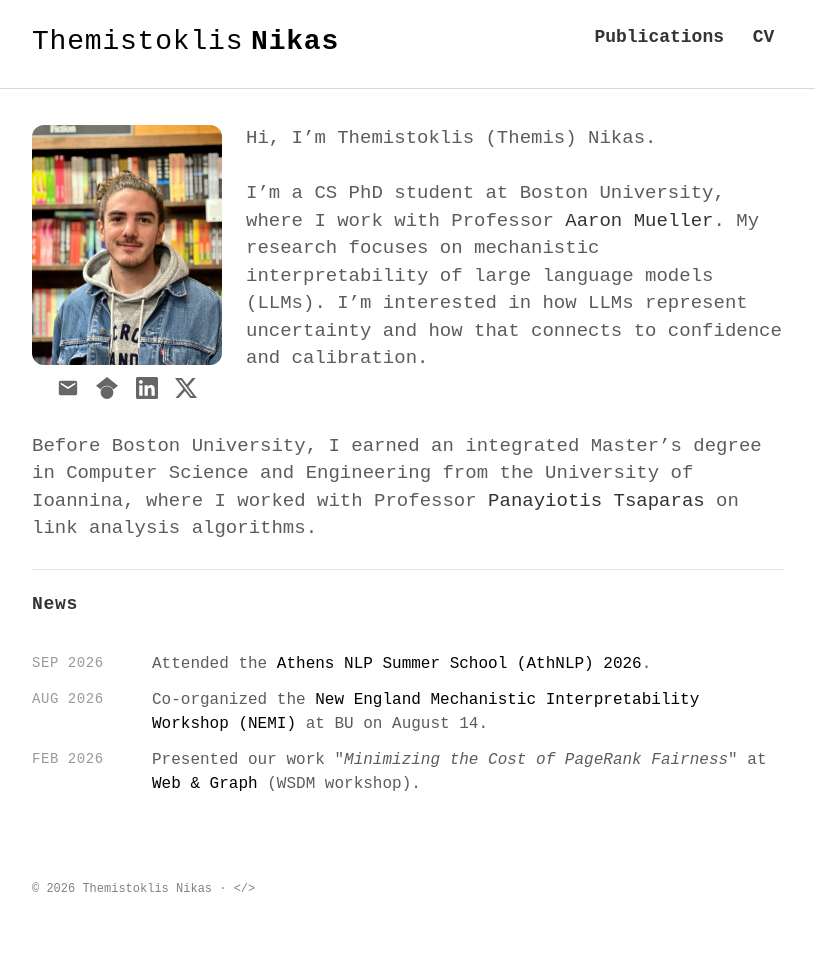
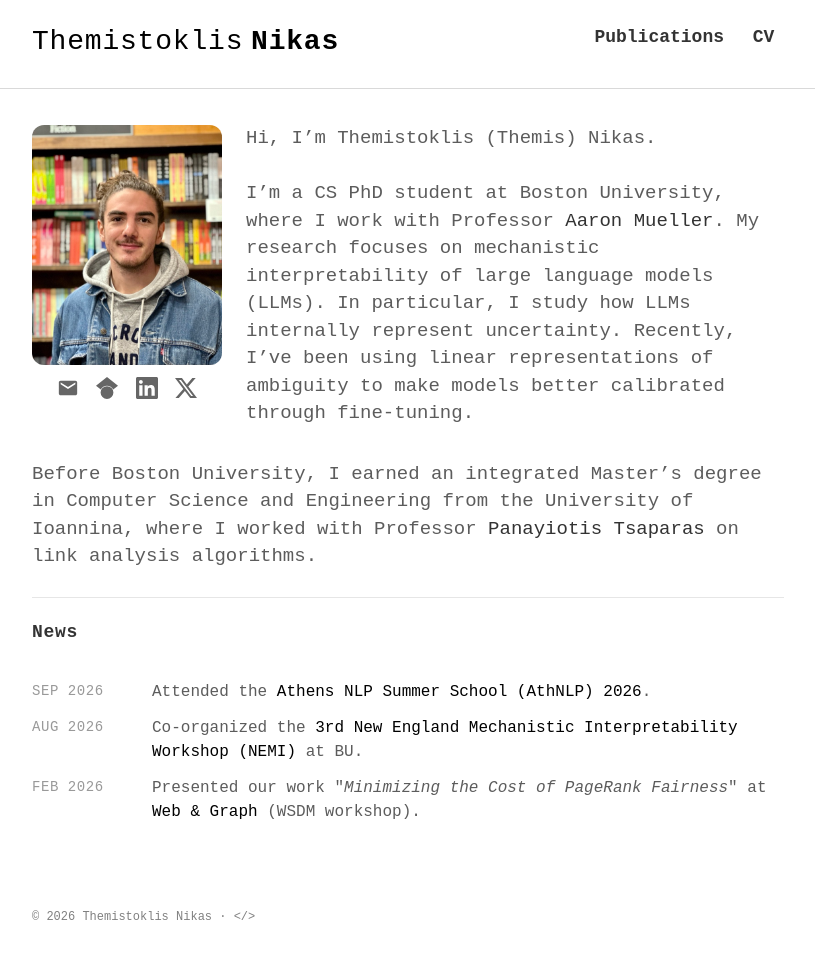
Before and after one commit to tnikas/tnikas.github.io, a Jekyll site: the page built from index.html, in a window 1280 px wide. Shown: the whole page, without its empty margins (232-1047 px from the left). Built offline with Jekyll 4.4.1, drawn with Linux system fonts in a browser that asks for light colours; some web fonts are replaced; before the commit the page ends 946 px from its top, so only the background shows below that.

Commit message:
Sharper research sentence in intro; NEMI news names the 3rd edition
Co-Authored-By: Claude Opus 5.5 <noreply@anthropic.com>

```diff
--- a/_data/news.yml
+++ b/_data/news.yml
@@ -2,7 +2,7 @@
   content_html: 'Attended the <a href="https://athnlp.github.io/2026/index.html" target="_blank" rel="noopener">Athens NLP Summer School (AthNLP) 2026</a>.'
 
 - date: 2026-08-14
-  content_html: 'Co-organized the <a href="https://nemiconf.github.io/summer26/" target="_blank" rel="noopener">New England Mechanistic Interpretability Workshop (NEMI)</a> at BU on August 14.'
+  content_html: 'Co-organized the <a href="https://nemiconf.github.io/summer26/" target="_blank" rel="noopener">3rd New England Mechanistic Interpretability Workshop (NEMI)</a> at BU.'
 
 - date: 2026-02-15
   content_html: 'Presented our work "<em>Minimizing the Cost of PageRank Fairness</em>" at <a href="https://aiimlab.org/events/WSDM_2026_WEB_and_GRAPH_2026_Workshop_on_Web_and_Graphs_Responsible_Intelligence_and_Social_Media.html" target="_blank" rel="noopener">Web &amp; Graph</a> (WSDM workshop).'
--- a/_includes/intro.html
+++ b/_includes/intro.html
@@ -14,8 +14,9 @@
         Hi, I’m Themistoklis (Themis) Nikas.<br><br>
         I’m a CS PhD student at Boston University, where I work with Professor
         <a href="https://aaronmueller.github.io/" target="_blank" rel="noopener">Aaron Mueller</a>.
-        My research focuses on mechanistic interpretability of large language models (LLMs). I’m interested in how LLMs represent
-        uncertainty and how that connects to confidence and calibration.
+        My research focuses on mechanistic interpretability of large language models (LLMs). In particular, I study how LLMs internally
+        represent uncertainty. Recently, I’ve been using linear representations of ambiguity to make models better
+        calibrated through fine-tuning.
       </p>
     </div>
 
```
